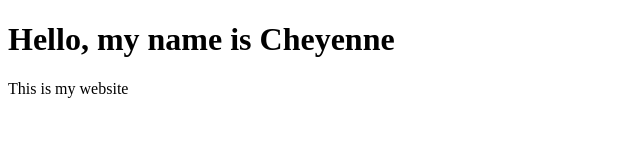
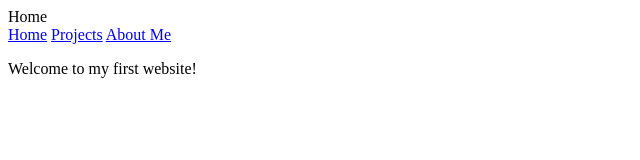
Before and after one commit to Cheyenne-Lawson/my-first-website, a plain HTML site: page index.html in a window 1280 px wide. Shown: the whole page, without its empty margins (0-640 px from the left). Drawn offline with Linux system fonts and the light colour scheme.

Commit message:
Revise index.html with new title and navigation
Updated the title and added navigation links to the homepage.

```diff
--- a/index.html
+++ b/index.html
@@ -1,12 +1,19 @@
 <!DOCTYPE html>
 <html lang="en">
-<head>
-    <meta charset="UTF-8">
-    <meta name="viewport" content="width=device-width, initial-scale=1.0">
-    <title>My First Website</title>
+ <head>
+       <link rel="stylesheet" href="style.css">
+<header> Home</header>
+    <title>Self Introduction Website Home</title>
 </head>
+<nav="Main Navigation">
+<div class="card">
+    <a href="index.html">Home</a>
+    <a href="projects.html">Projects</a>
+    <a href="about.html">About Me</a>
+</div>
+<p>Welcome to my first website!
+</p>
+</nav>
 <body>
-    <h1>Hello, my name is Cheyenne</h1>
-    <p>This is my website</p>
 </body>
 </html>
```
